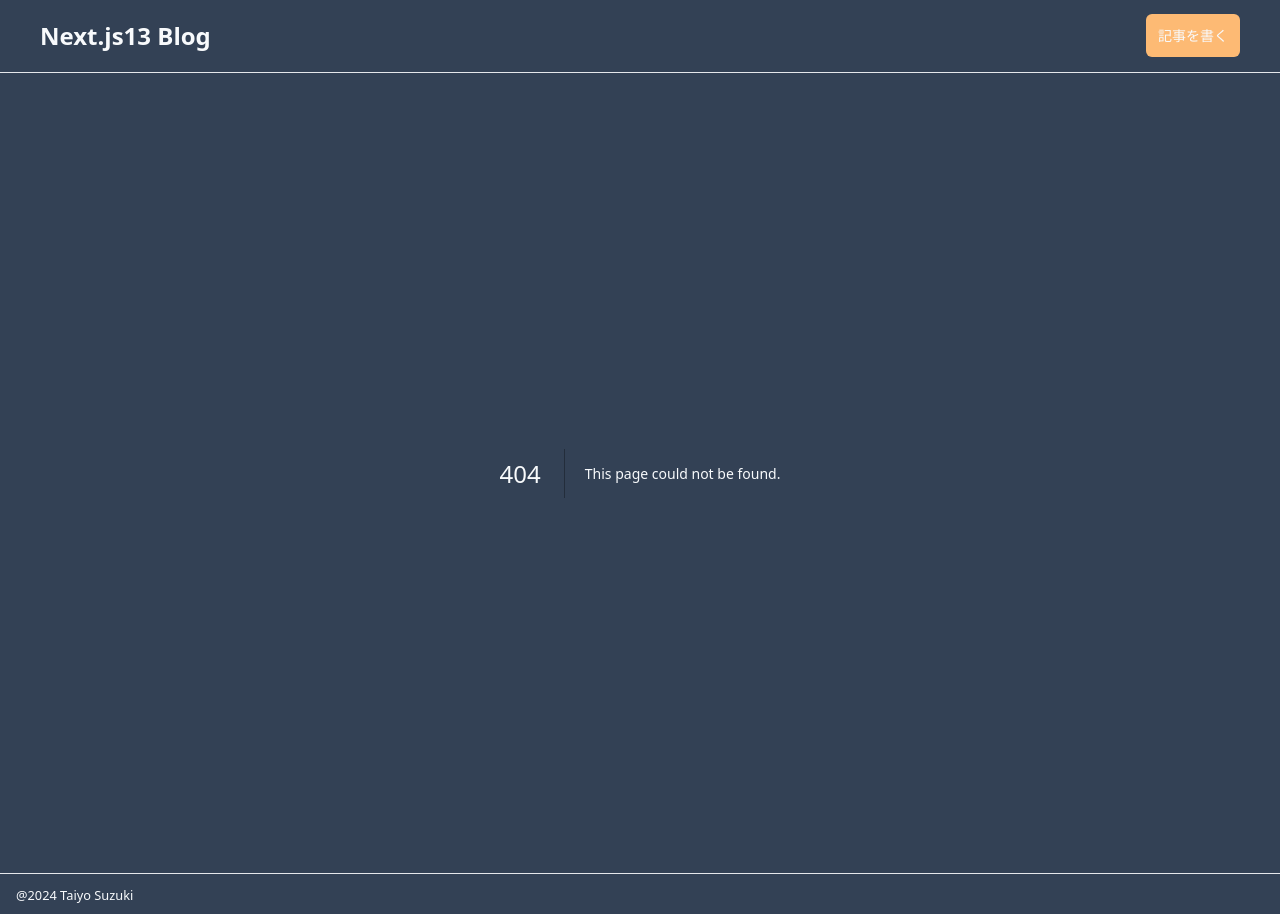
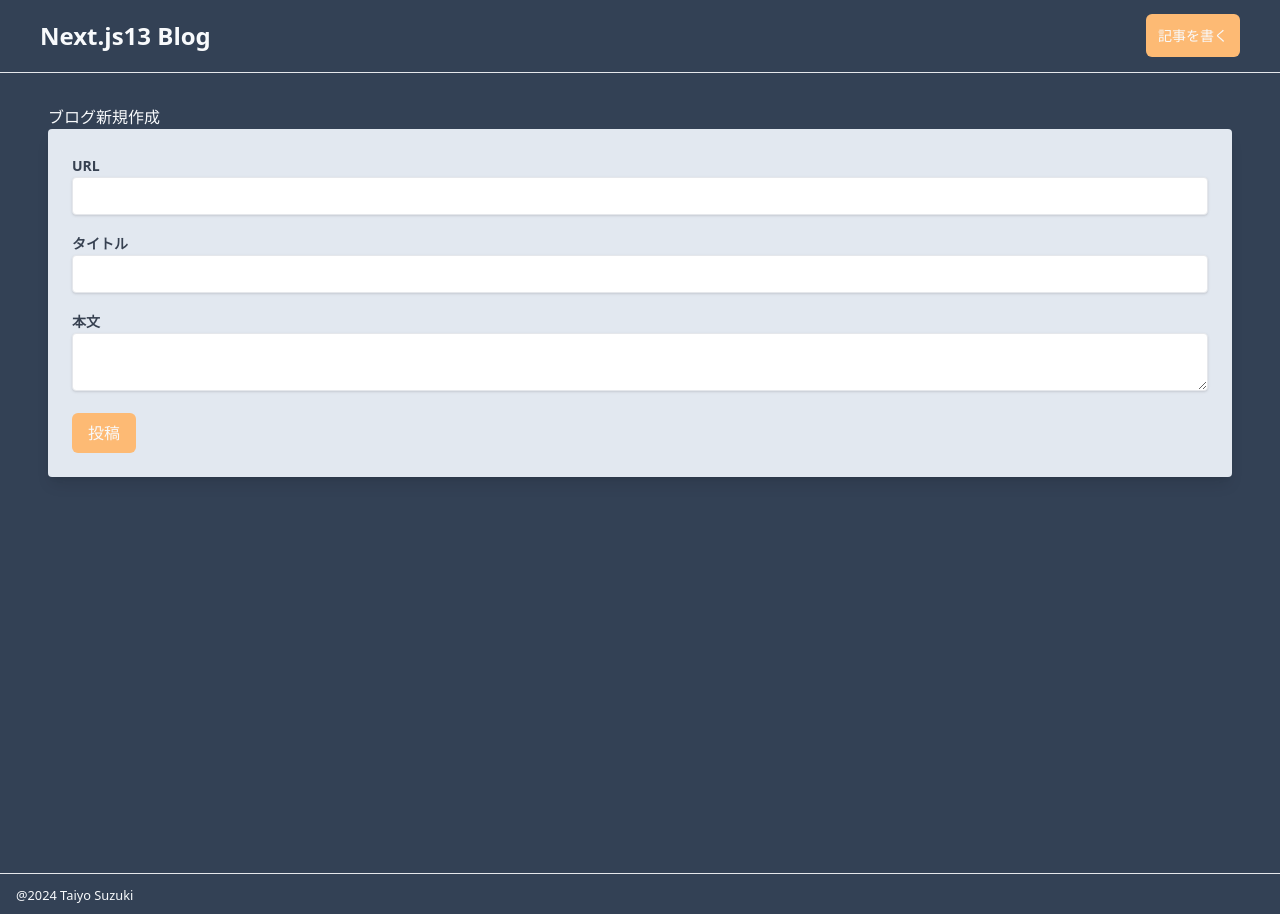
Before and after one commit to taiyo914/next13-blog, a Next.js app: page /articles/new in a window 1280 px wide. Before the commit this address had no page. Built offline with nearby package versions, Linux system fonts and the light colour scheme.

Commit message:
ブログ新規作成ページを作成

```diff
--- a/src/app/Header.tsx
+++ b/src/app/Header.tsx
@@ -11,7 +11,7 @@ const Header = () => {
       </div>
       <div>
         <nav className='text-sm font-medium'>
-          <Link href="/article/new" className='bg-orange-300 p-3 rounded-md'>記事を書く</Link>
+          <Link href="/articles/new" className='bg-orange-300 p-3 rounded-md'>記事を書く</Link>
         </nav>
       </div>
     </header>
--- /dev/null
+++ b/src/app/articles/new/page.tsx
@@ -0,0 +1,42 @@
+import React from "react";
+
+const CreateBlogPage = () => {
+  return (
+    <div className="min-h-screen py-8 px-4 md:px-12">
+      <h2>ブログ新規作成</h2>
+      <form action="" className="bg-slate-200 p-6 rounded shadow-lg">
+        <div className="mb-4">
+          <label htmlFor="" className="text-gray-700 text-sm font-bold mb-2">
+            URL
+          </label>
+          <input
+            type="text"
+            className="shadow border rounded w-full py-2 px-3 text-gray-700 leading-tight focus:outline-none"
+          />
+        </div>
+        <div className="mb-4">
+          <label htmlFor="" className="text-gray-700 text-sm font-bold mb-2">
+            タイトル
+          </label>
+          <input
+            type="text"
+            className="shadow border rounded w-full py-2 px-3 text-gray-700 leading-tight focus:outline-none"
+          />
+        </div>
+        <div className="mb-4">
+          <label htmlFor="" className="text-gray-700 text-sm font-bold mb-2">
+            本文
+          </label>
+          <textarea
+            className="shadow border rounded w-full py-2 px-3 text-gray-700 leading-tight focus:outline-none"
+          />
+        </div>
+        <button type="submit" className="py-2 px-4 rounded-md bg-orange-300">
+          投稿
+        </button>
+      </form>
+    </div>
+  );
+};
+
+export default CreateBlogPage;
```
